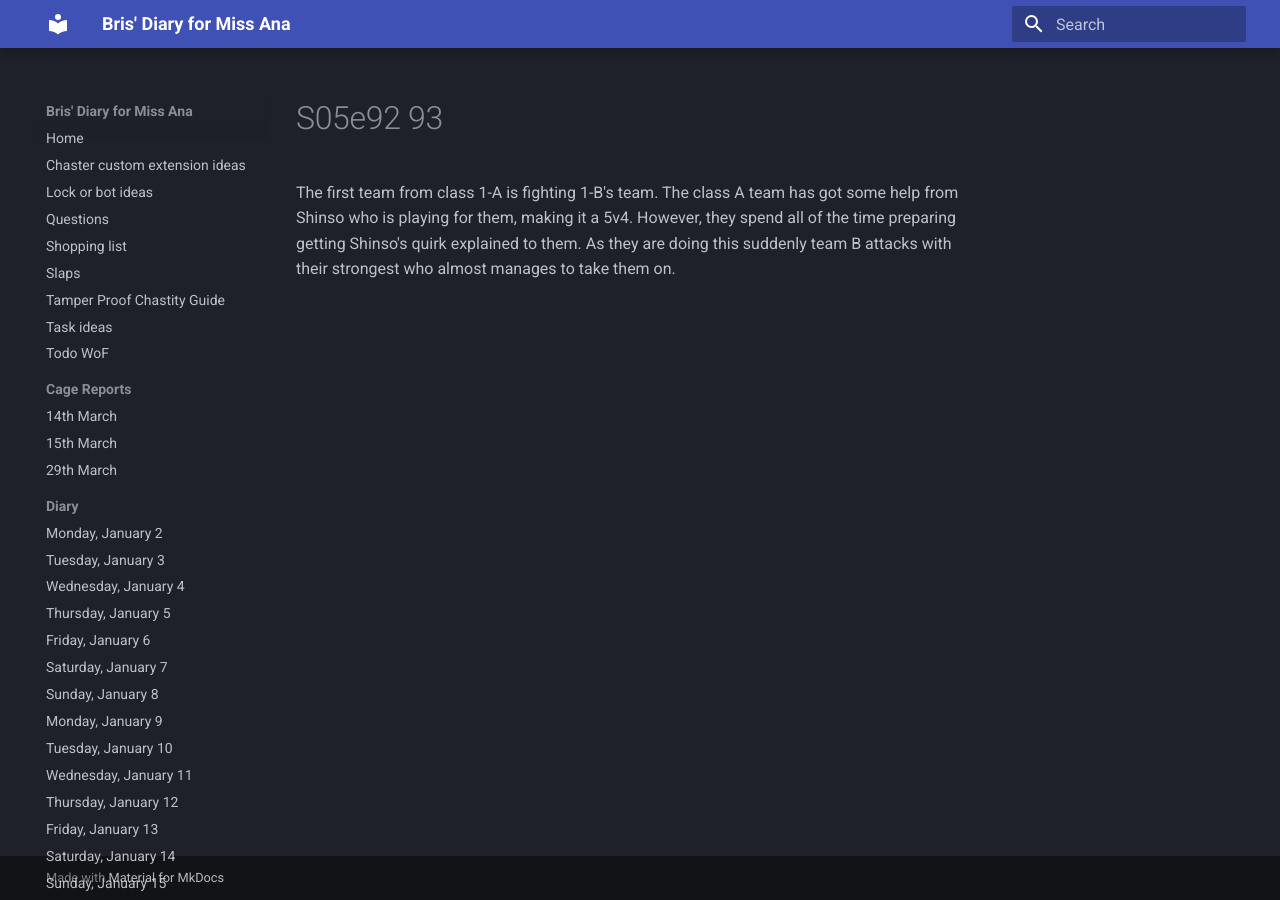
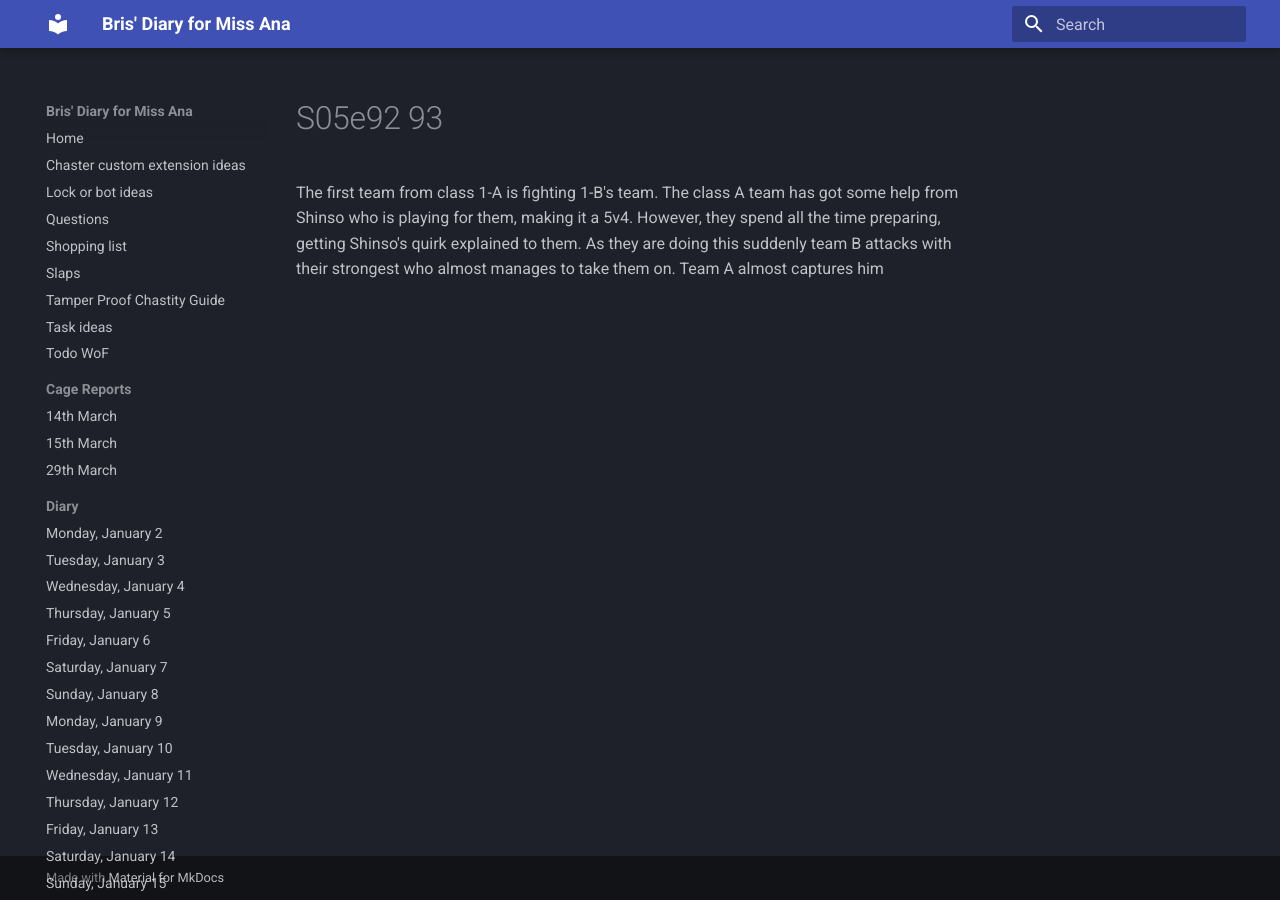
Before and after one commit to bris00/DFMA, an MkDocs documentation site: the page built from diary/Series/My Hero Academia/s05e92-93.md, in a window 1280 px wide. Built offline with MkDocs 1.6.1 and Material for MkDocs 9.7.7, drawn with Linux system fonts in a browser that asks for light colours.

Commit message:
vault backup: 2023-04-17 20:51:42
Affected files:
diary/Series/My Hero Academia/s05e92-93.md

```diff
--- a/diary/Series/My Hero Academia/s05e92-93.md
+++ b/diary/Series/My Hero Academia/s05e92-93.md
@@ -1 +1 @@
-The first team from class 1-A is fighting 1-B's team. The class A team has got some help from Shinso who is playing for them, making it a 5v4. However, they spend all of the time preparing getting Shinso's quirk explained to them. As they are doing this suddenly team B attacks with their strongest who almost manages to take them on.
+The first team from class 1-A is fighting 1-B's team. The class A team has got some help from Shinso who is playing for them, making it a 5v4. However, they spend all the time preparing, getting Shinso's quirk explained to them. As they are doing this suddenly team B attacks with their strongest who almost manages to take them on. Team A almost captures him
```
